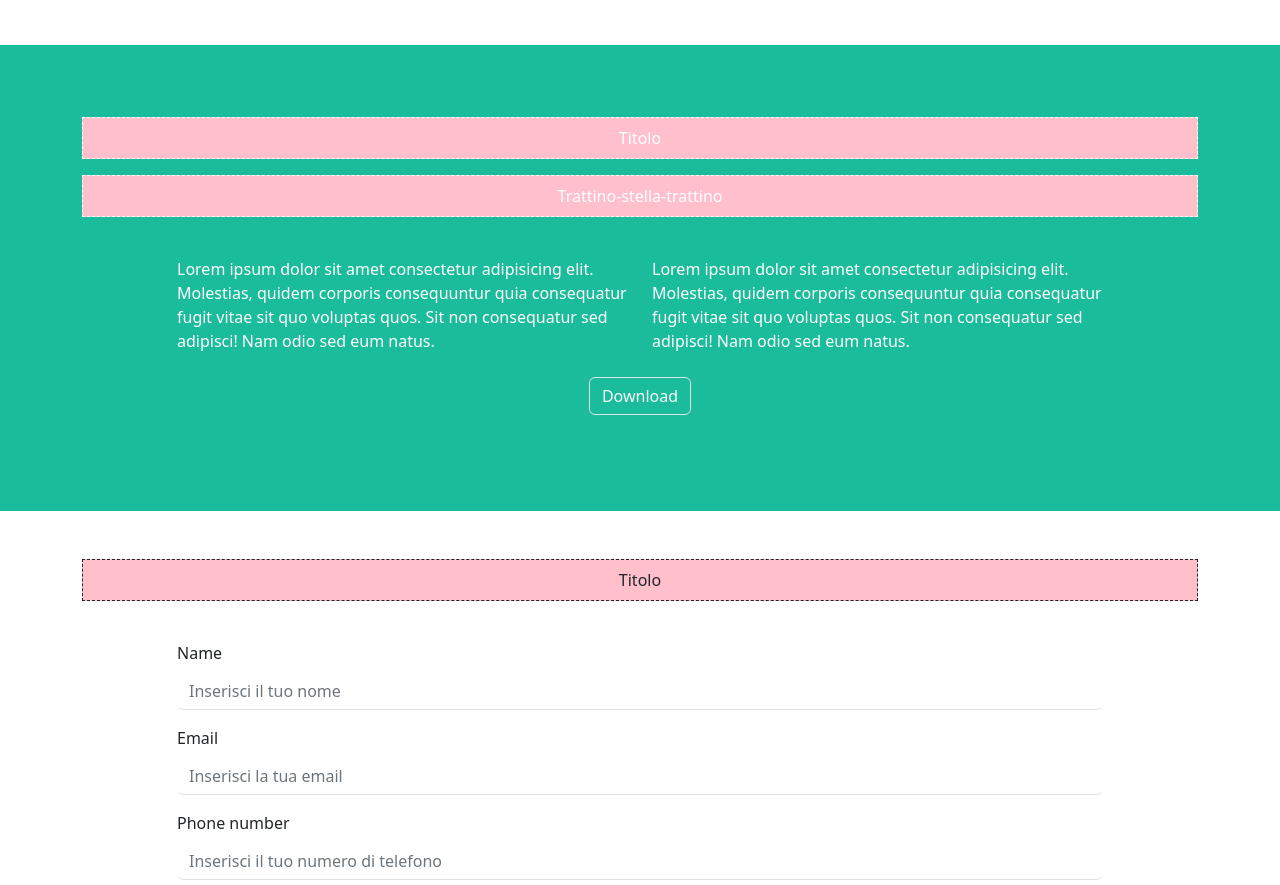
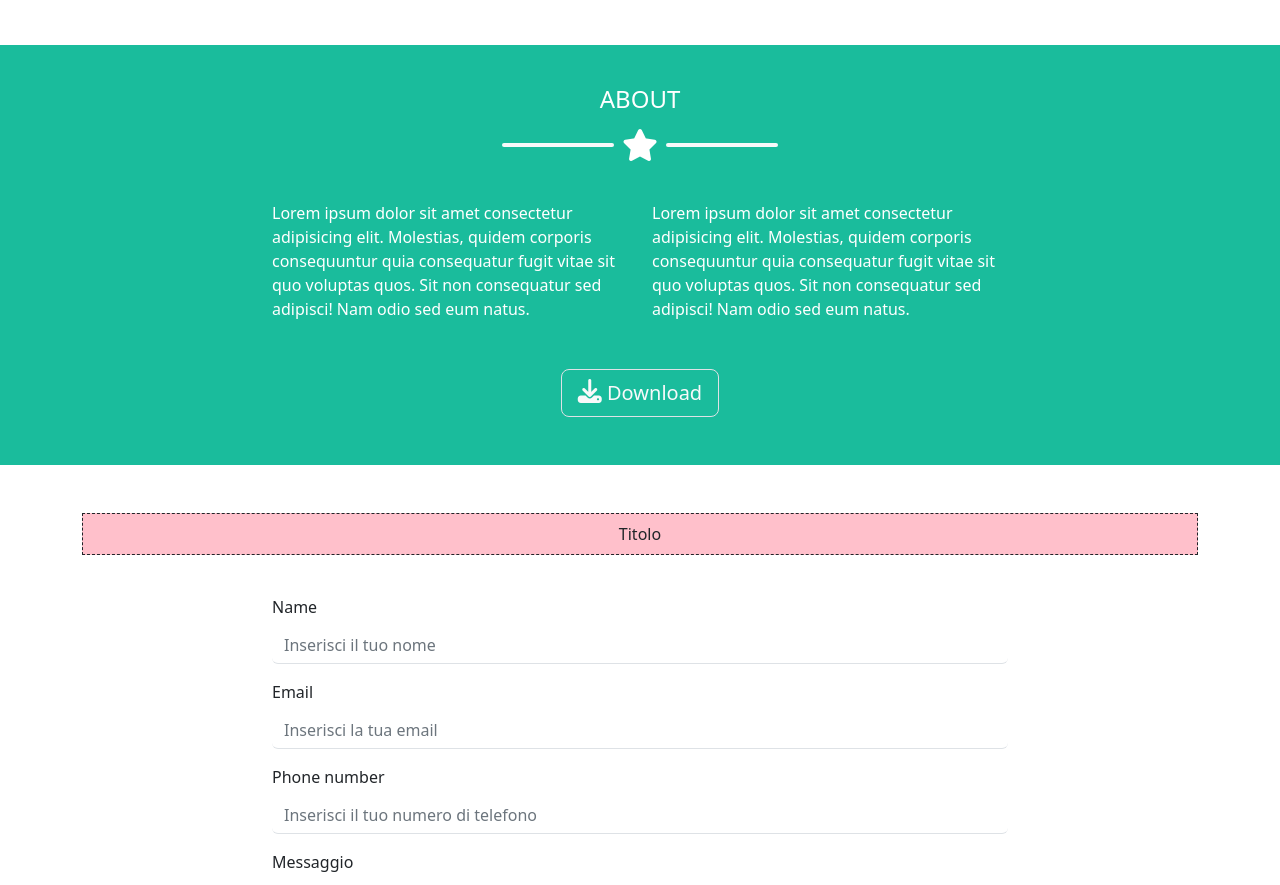
Before and after one commit to AlessandroIacovella95/html-css-bootstrap-freelancer, a plain HTML site: page index.html in a window 1280 px wide. Shown: the part 1599-2484 px from the top of the page. Drawn offline with nearby package versions, Linux system fonts and the light colour scheme.

Commit message:
fix about section

```diff
--- a/css/style.css
+++ b/css/style.css
@@ -41,6 +41,12 @@ section:nth-child(odd){
     color: #2C3E50;
 }
 
+#about .white_bar{
+    width: 10%;
+}
+
+
+
 .box{
     padding: .5rem;
     border: 1px dashed currentColor;
--- a/index.html
+++ b/index.html
@@ -126,22 +126,24 @@
         </section>
 
         <section id="about" class="py-4">
-            <div class="container my-5">
-                <div class="box mb-3">
-                    Titolo
+            <div class="container my-3">
+                <div class="mb-3  text-center">
+                    <h4 class="text-uppercase">About</h4>
                 </div>
-                <div class="box mb-3">
-                    Trattino-stella-trattino
+                <div class="mb-3 d-flex justify-content-center align-items-center">
+                    <div class="rounded white_bar bg-light me-2"></div>
+                    <i class="fa-solid fa-star fs-2"></i>
+                    <div class="rounded white_bar bg-light ms-2"></div>
                 </div>
                 <div class="row justify-content-center">
-                    <div class="col-10 col-md-5 mb-2 d-flex">
+                    <div class="col-8 col-md-4 mb-2 d-flex">
                         <div class="cards mt-4">
                             <p>
                                 Lorem ipsum dolor sit amet consectetur adipisicing elit. Molestias, quidem corporis consequuntur quia consequatur fugit vitae sit quo voluptas quos. Sit non consequatur sed adipisci! Nam odio sed eum natus.
                             </p>
                         </div>
                     </div>
-                    <div class="col-10 col-md-5 mb-2">
+                    <div class="col-8 col-md-4 mb-2">
                         <div class="cards mt-4">
                             <p>
                                 Lorem ipsum dolor sit amet consectetur adipisicing elit. Molestias, quidem corporis consequuntur quia consequatur fugit vitae sit quo voluptas quos. Sit non consequatur sed adipisci! Nam odio sed eum natus.
@@ -149,8 +151,8 @@
                         </div>
                     </div>
                 </div>
-                <div class="container d-flex justify-content-center">
-                    <button class="mb-4 btn text-light border">Download</button>
+                <div class="container d-flex justify-content-center my-4">
+                    <a href="#" class="btn btn-lg text-light border" role="button"><i class="fa-solid fa-download fs-4"></i> Download</a>
                 </div>
             </div>
         </section>
@@ -161,7 +163,7 @@
                     Titolo
                 </div>
                 <div class="row justify-content-center">
-                    <div class="col-10 mt-4">
+                    <div class="col-8 mt-4">
                         <form action="https://www.google.com" method="post">
                             <div class="mb-3">
                                 <label for="name" class="form-label">Name</label>
```
